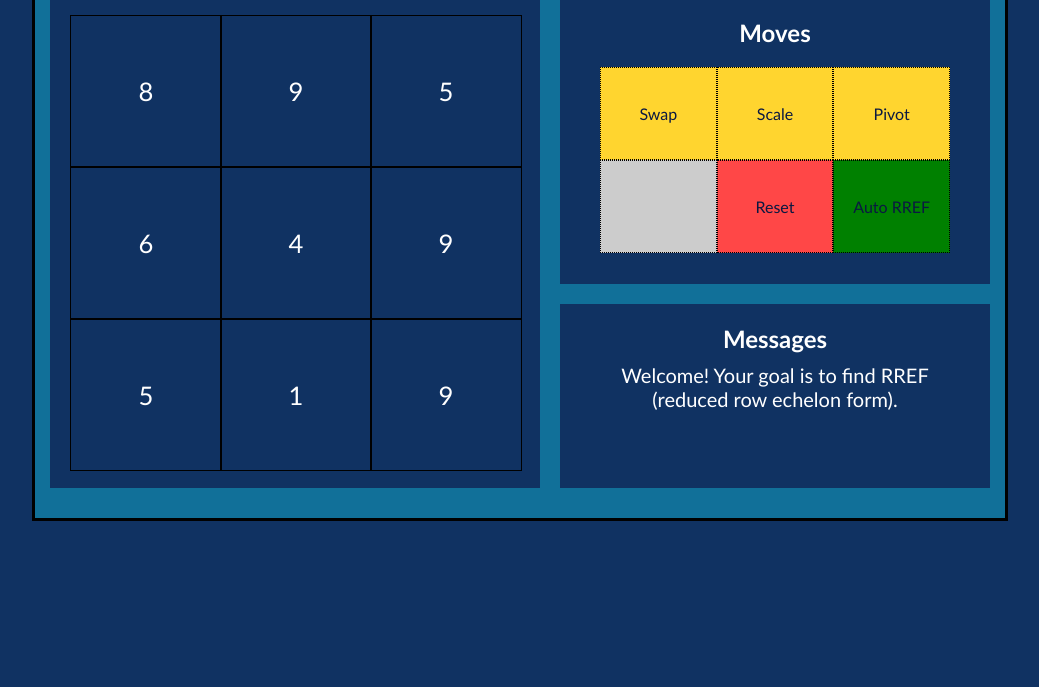
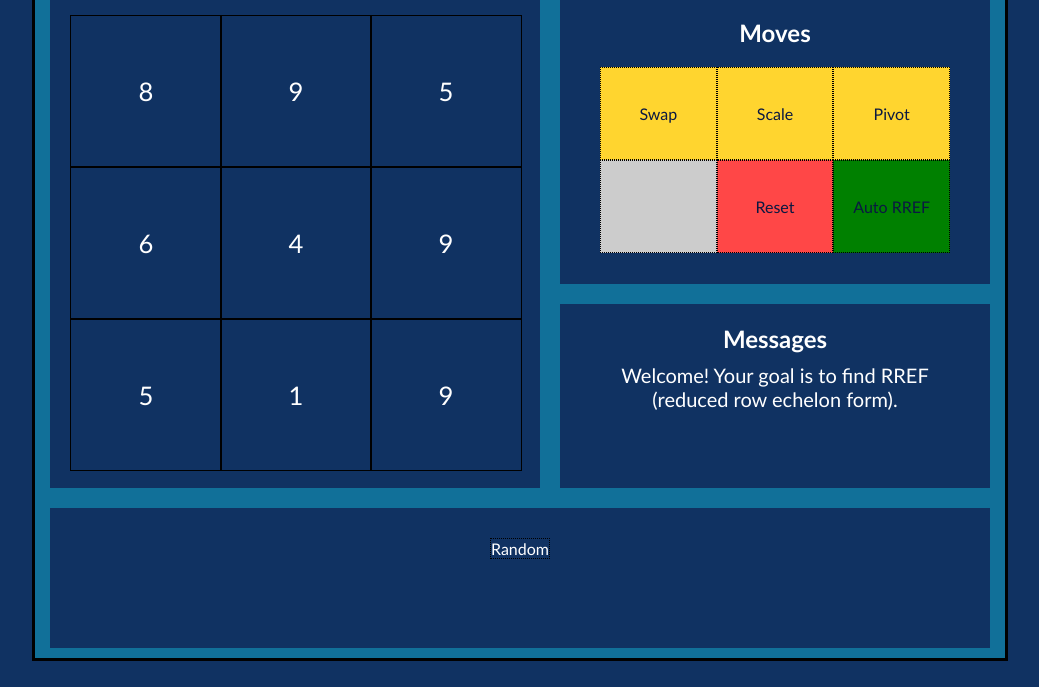
Before and after one commit to zzwhoops-home/IGME-235, a plain HTML site: page project3/index.html in a window 1280 px wide. Shown: the part 113-800 px from the top of the page, without its empty margins (120-1159 px from the left). Drawn offline with nearby package versions, Linux system fonts and the light colour scheme.

Commit message:
cleanup function

```diff
--- a/project3/css/index.css
+++ b/project3/css/index.css
@@ -46,19 +46,18 @@ h2 {
         "ma mv"
         "ma mv"
         "ma pw"
-        "ma pw";
-    grid-template-rows: repeat(5, 1fr);
+        "ma pw"
+        "op op";
+    grid-template-rows: repeat(6, 1fr);
     grid-template-columns: repeat(2, 1fr);
-}
-
-#panel {
-    max-height: 550px;
+    max-height: 650px;
 }
 
 #matrix-panel,
 #moves-panel,
 #powerups-panel,
-#message-panel {
+#message-panel,
+#options-panel {
     margin: 10px;
     padding: 20px;
     background-color: var(--bg-dark);
@@ -89,6 +88,11 @@ h2 {
 #message-panel p {
     margin: 10px;
     font-size: 1.25em;
+}
+
+#options-panel {
+    grid-area: op;
+    height: 100px;
 }
 
 /* #stats {
@@ -172,6 +176,22 @@ h2 {
     background-color: #ccc;
     color: #666;
     cursor: not-allowed;
+}
+
+#options-container {
+    display: flex;
+    justify-content: center;
+}
+
+.option {
+    display: flex;
+    margin: 10px 0;
+    justify-content: center;
+    align-items: center;
+    border: 1px dotted black;
+    transition: transform 0.2s, box-shadow 0.2s;
+    cursor: pointer;
+    pointer-events: auto;
 }
 
 #reset:active,
--- a/project3/index.html
+++ b/project3/index.html
@@ -62,6 +62,11 @@
                 <p id="moves">Moves: 5/9</p>
                 <p id="timer">Time left: 50s</p>
             </div> -->
+            <div id="options-panel">
+                <div id="options-container">
+                    <div class="option" id="random">Random</div>
+                </div>
+            </div>
         </div>
     </section>
 </body>
--- a/project3/js/modules/Game.js
+++ b/project3/js/modules/Game.js
@@ -344,15 +344,8 @@ export class Game {
             }
         }
 
-        for (let row = 0; row < rows; row++) {
-            for (let col = 0; col < cols; col++) {
-                const curVal = this.curLevel.entries[row][col];
-
-                if (Math.abs(curVal) < 0.001) {
-                    this.curLevel.entries[row][col] = 0;
-                }
-            }
-        }
+        // clean up things close to 0
+        this.cleanup();
 
         // populate matrix again
         this.populateMatrix();
@@ -433,6 +426,9 @@ export class Game {
             }
         }
 
+        // cleanup entries close to 0
+        this.cleanup();
+
         // if we reach the end, we are in rref
         // play success
         const audio = document.querySelector("#success-audio");
@@ -440,6 +436,22 @@ export class Game {
         audio.play();
 
         return true;
+    }
+
+    /**
+     * Does another cleanup of floating pointer numbers that may be very small
+     */
+    cleanup() {
+        for (let row = 0; row < this.curLevel.rows; row++) {
+            for (let col = 0; col < this.curLevel.columns; col++) {
+                const curVal = this.curLevel.entries[row][col];
+                console.log(curVal);
+
+                if (Math.abs(curVal) < 0.001) {
+                    this.curLevel.entries[row][col] = 0;
+                }
+            }
+        }
     }
 }
 
```
